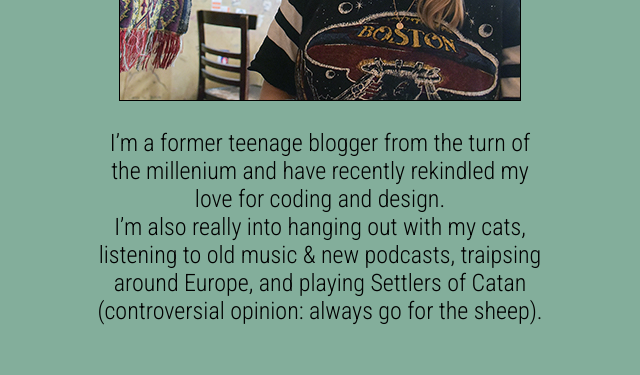
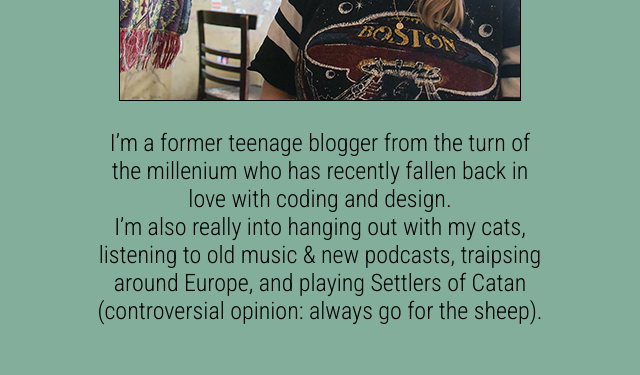
Before and after one commit to meleux/meleux-portfolio, a plain HTML site: page index.html in a window 1280 px wide. Shown: the part 1300-1675 px from the top of the page, 320-960 px from the left. Drawn offline with nearby package versions, Linux system fonts and the light colour scheme.

Commit message:
updated about me

```diff
--- a/index.html
+++ b/index.html
@@ -29,7 +29,7 @@
           <div class="full-width">
             <h3>About Me</h3>
             <img src="img/this-is-me.jpg" alt="Taken at a rad bar in Budapest" />
-            <p>I’m a former teenage blogger from the turn of the millenium and have recently rekindled my love for coding and design.<br>
+            <p>I’m a former teenage blogger from the turn of the millenium who has recently fallen back in love with coding and design.<br>
               I’m also really into hanging out with my cats, listening to old music & new podcasts, traipsing around Europe, and playing Settlers of Catan (controversial opinion: always go for the sheep).</p>
           </div>
         </section>
```
